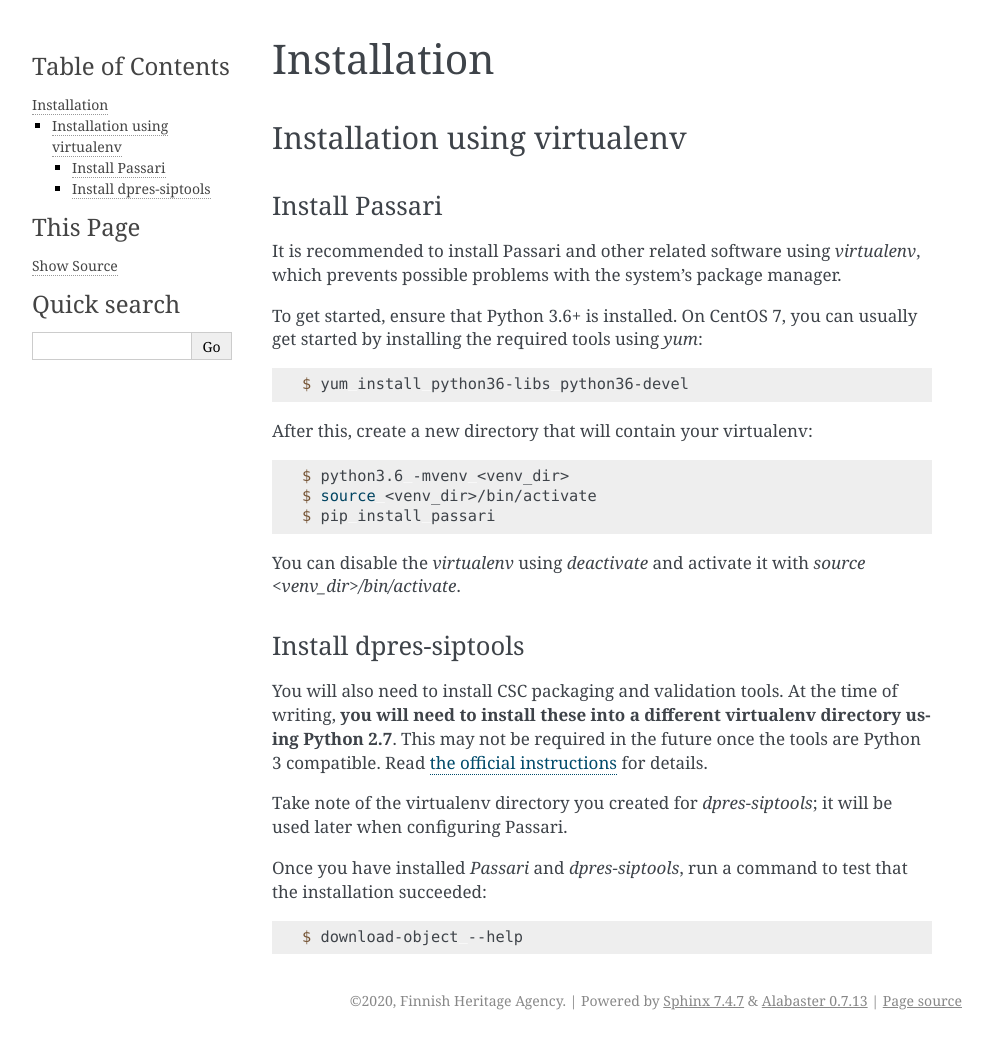
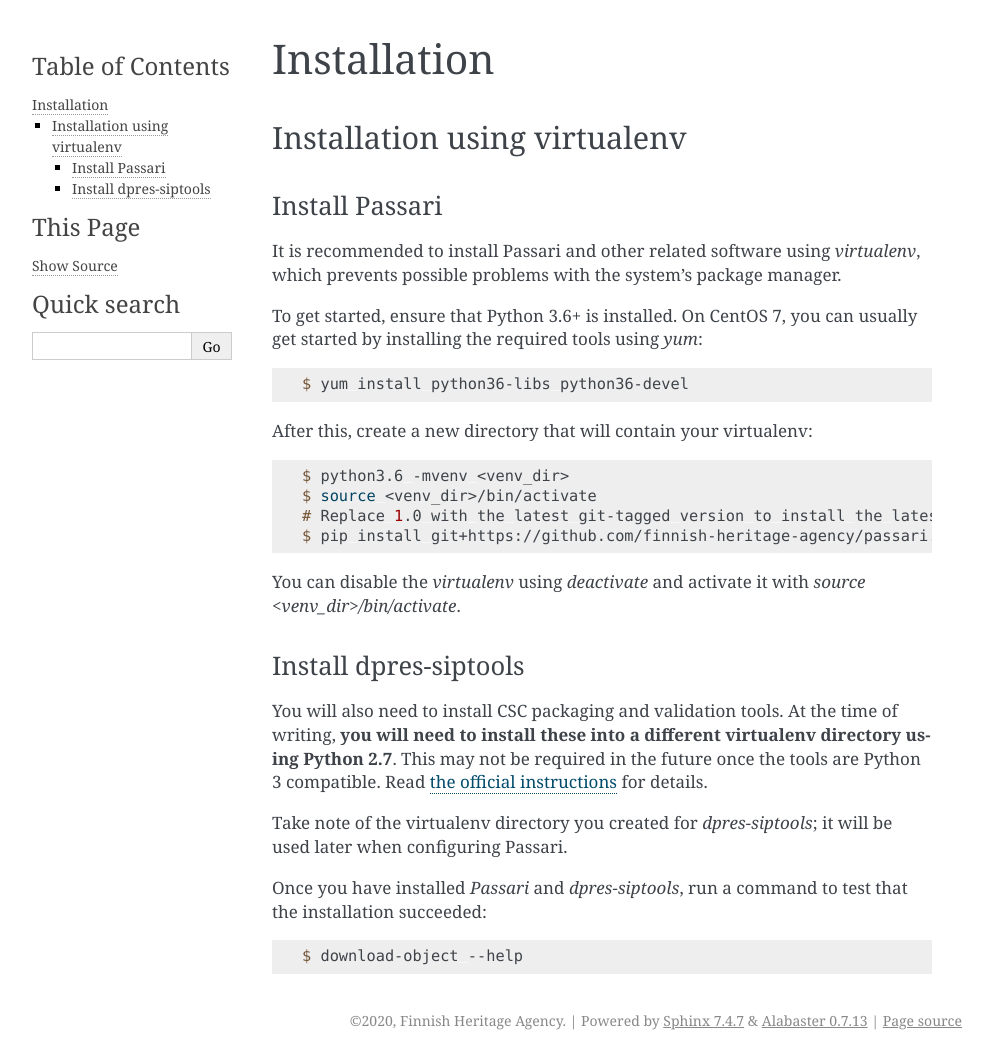
Before and after one commit to finnish-heritage-agency/passari, a Sphinx documentation site: the page built from docs/installation.rst, in a window 1280 px wide. Shown: the whole page, without its empty margins (148-1141 px from the left). Built offline with Sphinx 7.4.7, drawn with Linux system fonts in a browser that asks for light colours.

Commit message:
Update installation instructions
Passari is installed from GitHub for the time being

```diff
--- a/docs/installation.rst
+++ b/docs/installation.rst
@@ -22,7 +22,8 @@
 
     $ python3.6 -mvenv <venv_dir>
     $ source <venv_dir>/bin/activate
-    $ pip install passari
+    # Replace 1.0 with the latest git-tagged version to install the latest version
+    $ pip install git+https://github.com/finnish-heritage-agency/passari.git@1.0#egg=passari
 
 You can disable the *virtualenv* using `deactivate` and activate it with `source <venv_dir>/bin/activate`.
 
```
Also changed, not shown: README.md (+9 -0 lines).
